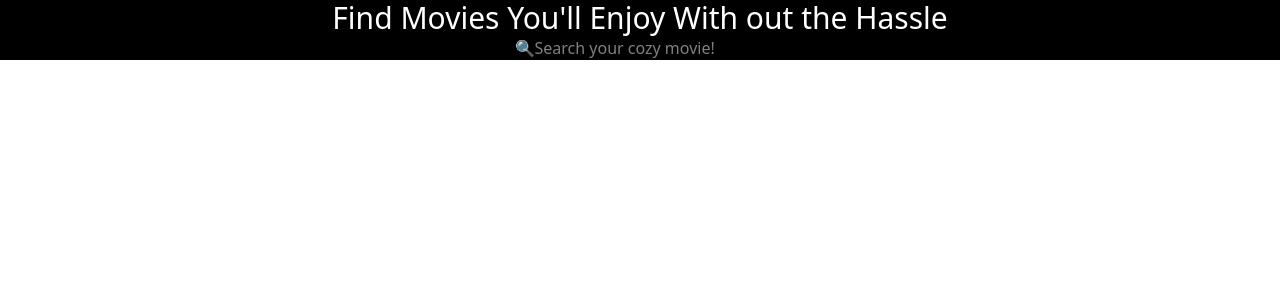
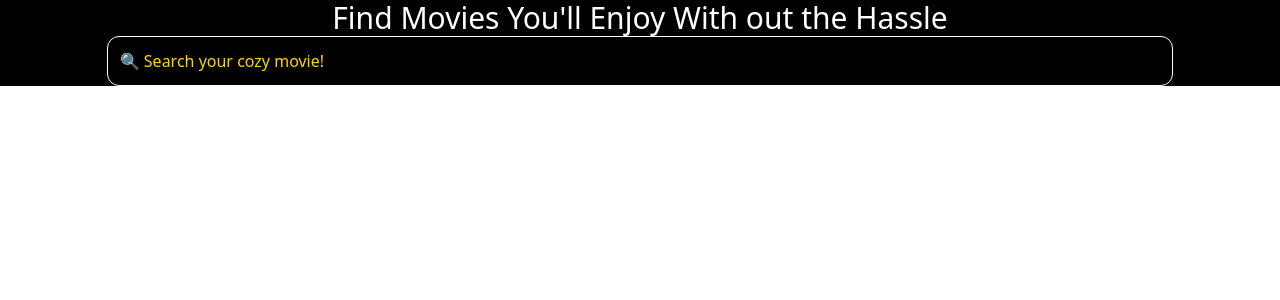
Before and after one commit to FredericoSilva015/react-practice-movie-search, a React (Vite) app: page / in a window 1280 px wide. Shown: the top 300 px of the page. Built offline with nearby package versions, Linux system fonts and the light colour scheme.

Commit message:
tidy up search input

```diff
--- a/src/components/Search.jsx
+++ b/src/components/Search.jsx
@@ -2,17 +2,14 @@ import React from 'react';
 
 const Search = ({ searchTerm, setSearchTerm }) => {
   return (
-    <div className="search">
-      <div>
-        🔍
-        <input
-          className="text-white"
-          type="text"
-          placeholder="Search your cozy movie!"
-          value={searchTerm}
-          onChange={(e) => setSearchTerm(e.target.value)}
-        />
-      </div>
+    <div className="search w-full flex justify-center">
+      <input
+        className="w-5/6 border border-white focus:outline-none text-white placeholder:text-[#FFD700] p-3 rounded-xl"
+        type="text"
+        placeholder="🔍 Search your cozy movie!"
+        value={searchTerm}
+        onChange={(e) => setSearchTerm(e.target.value)}
+      />
     </div>
   );
 };
```
